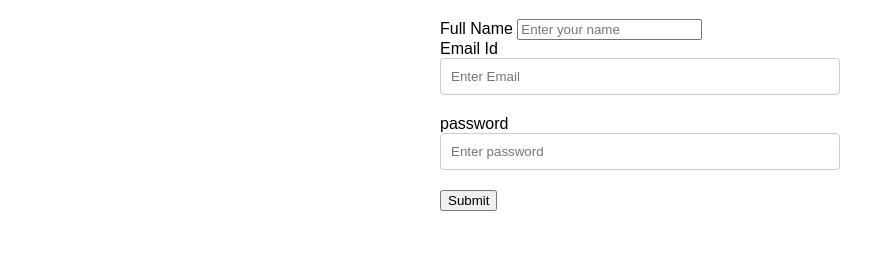
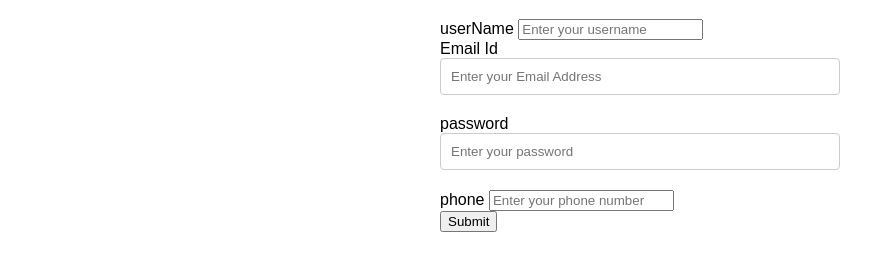
Before and after one commit to AidinKiani/Hmw7, a plain HTML site: page index.html in a window 1280 px wide. Shown: the part 61-332 px from the top of the page, without its empty margins (0-895 px from the left). Drawn offline with nearby package versions, Linux system fonts and the light colour scheme.

Commit message:
Update index.html

```diff
--- a/index.html
+++ b/index.html
@@ -17,21 +17,26 @@
      <form id="signup" class="form">
 
       <div class="form-field">
-        <label>Full Name</label>
-        <input type="text" placeholder="Enter your name" id= "contact-name" onkeyup="validateName()">
-        <span id = "name-error"></span>
+        <label>userName</label>
+        <input type="text" placeholder="Enter your username" id= "contact-username" onkeyup="validateUserame()">
+        <span id = "username-error"></span>
       </div>
 
       <div class="form-field">
         <label>Email Id</label>
-        <input type="email" placeholder="Enter Email" id= "contact-email" onkeyup="validateEmail()">
+        <input type="email" placeholder="Enter your Email Address" id= "contact-email" onkeyup="validateEmail()">
         <span id = "email-error"></span>
       </div>
 
       <div class="form-field">
         <label>password</label>
-        <input type="password" placeholder="Enter password" id= "contact-password" onkeyup="validatePassword()">
+        <input type="password" placeholder="Enter your password" id= "contact-password" onkeyup="validatePassword()">
         <span id = "password-error"></span>
+      </div>
+      <div class="form-field">
+        <label>phone</label>
+        <input type="phone" placeholder="Enter your phone number" id= "contact-phone" onkeyup="validatePhone()">
+        <span id = "phone-error"></span>
       </div>
 
     <button onclick = "return validateForm()">Submit</button>
```
